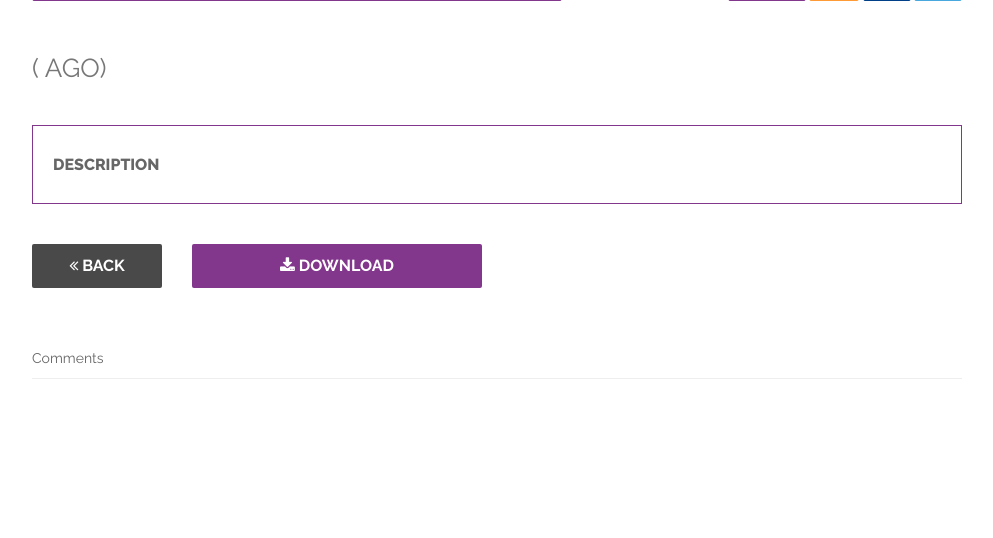
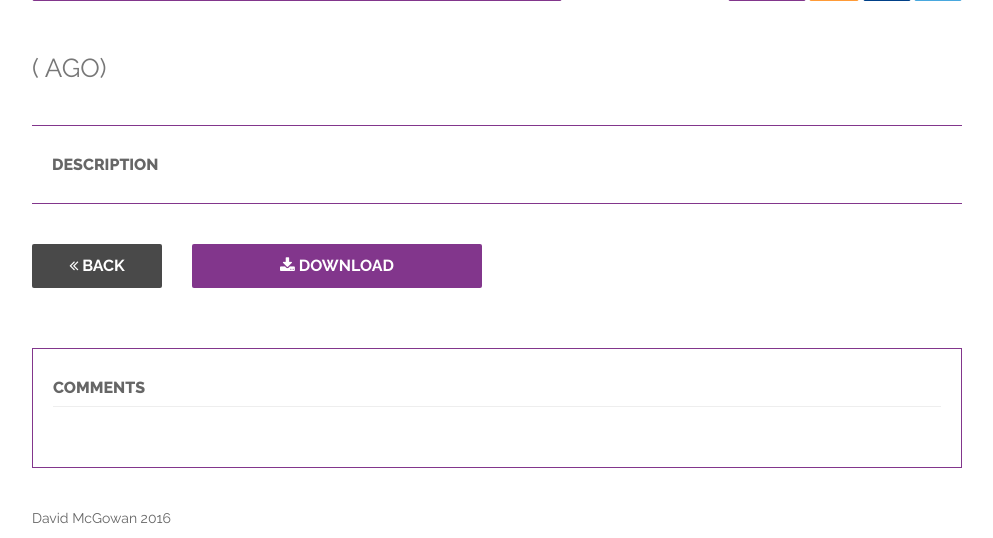
Before and after one commit to davidmcg1985/photozero, a Django app: template timeline/templates/photo_detail.html in a window 1280 px wide. Shown: the part 519-1057 px from the top of the page, without its empty margins (143-1136 px from the left). Before the commit the page ends 898 px from the top, so only its background shows below. Run offline with Django 3.2, Linux system fonts and the light colour scheme; the template is opened without the code that fills it, so the values that code supplies are empty; parts of the project's set-up code (start-up, migrations or seed data) failed here and were passed over; some libraries are stand-ins or nearby versions.

Commit message:
change to comments style

```diff
--- a/timeline/static/css/style.css
+++ b/timeline/static/css/style.css
@@ -239,7 +239,8 @@ a:focus {
 }
 
 .description {
-    border: 1px solid #82368C;
+    border-top: 1px solid #82368C;
+    border-bottom: 1px solid #82368C;
     padding: 20px;
     margin: 20px 0px 40px 0px;
 }
@@ -274,6 +275,11 @@ a:focus {
     /*border-bottom: 5px solid #43D854 !important;*/
     color: #43D854 !important;
     text-decoration: none;
+}
+
+.comment-section {
+    border: 1px solid #82368C;
+    padding: 20px;
 }
 
 .comment {
--- a/timeline/templates/base.html
+++ b/timeline/templates/base.html
@@ -126,12 +126,11 @@
 
 		<div class="space"></div> <!-- 40px Vertical Spacing -->
 
-<!-- 	<div id="footer">
+	<div id="footer">
 		<div class="container">
-		    <h2>PhotoZero Footer add scroll to top</h2>
-		    <h4>David McGowan</h4>
+		    <p>David McGowan 2016</p>
 		</div>
-	</div> -->
+	</div>
 
 	<script src="https://ajax.googleapis.com/ajax/libs/jquery/1.11.1/jquery.min.js"></script>
 	<script type="text/javascript" src="{% static 'js/jquery.1.11.1.js' %}"></script>
--- a/timeline/templates/photo_detail.html
+++ b/timeline/templates/photo_detail.html
@@ -115,9 +115,10 @@
 
 		<div class="space"></div> <!-- 40px Vertical Spacing -->
 
+		<div class="comment-section">
 		<div class="row">
 			<div class="col-md-12" id="comments">
-				<p>
+				<h4>
 					{% if instance.comments.count == 0 %}
 		            No Comments
 		            {% elif instance.comments.count == 1 %}
@@ -125,7 +126,7 @@
 		            {% else %}
 		            {{ instance.comments.count }} Comments
 		            {% endif %}
-				</p>
+				</h4>
 				<hr style="margin-top: 10px;">
 					{% for comment in instance.comments.all %}
 					    <div class="comment">
@@ -153,7 +154,6 @@
 			</div>
 		</div>
 		{% endif %}
-
 	</div>
 
   </section>
```
